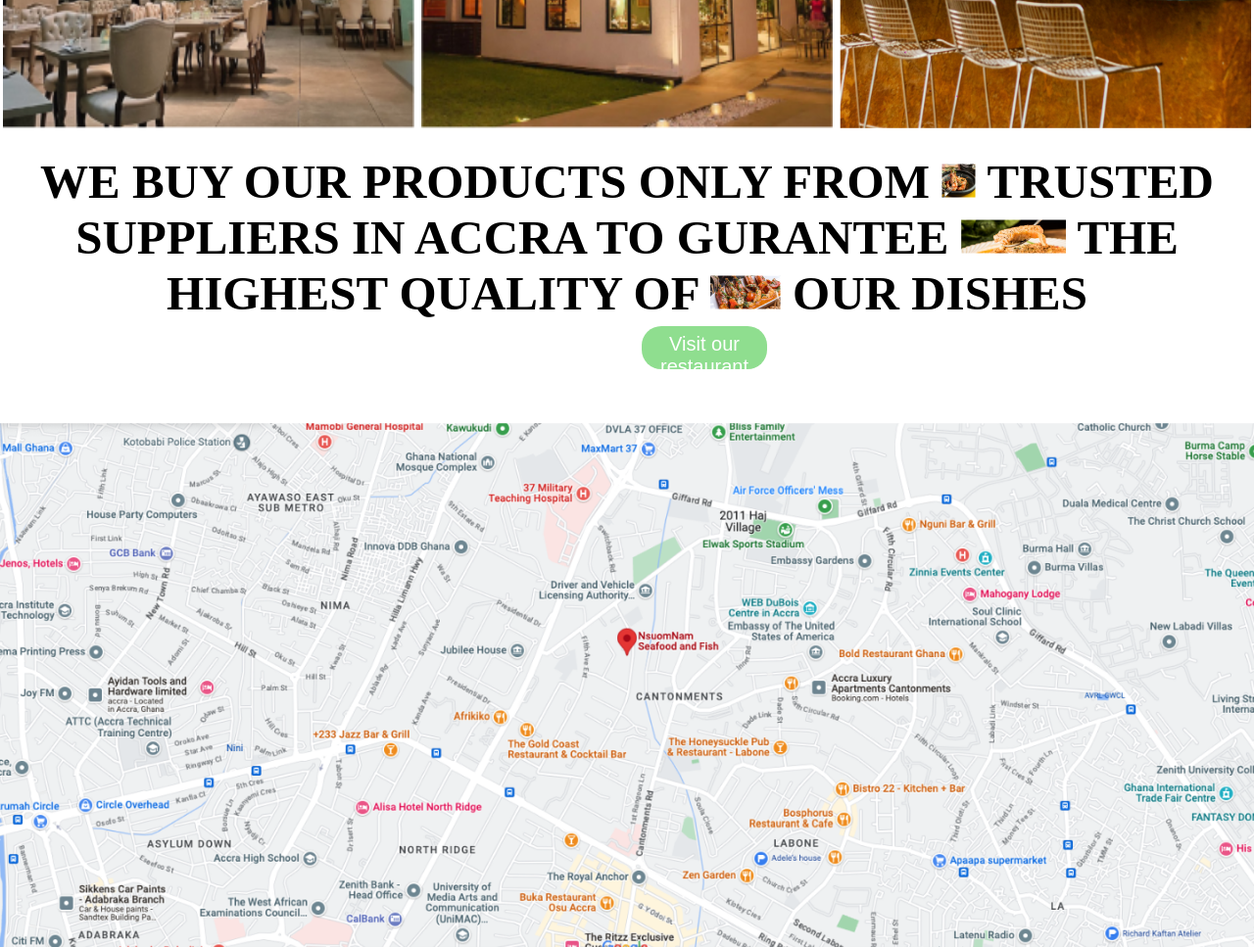
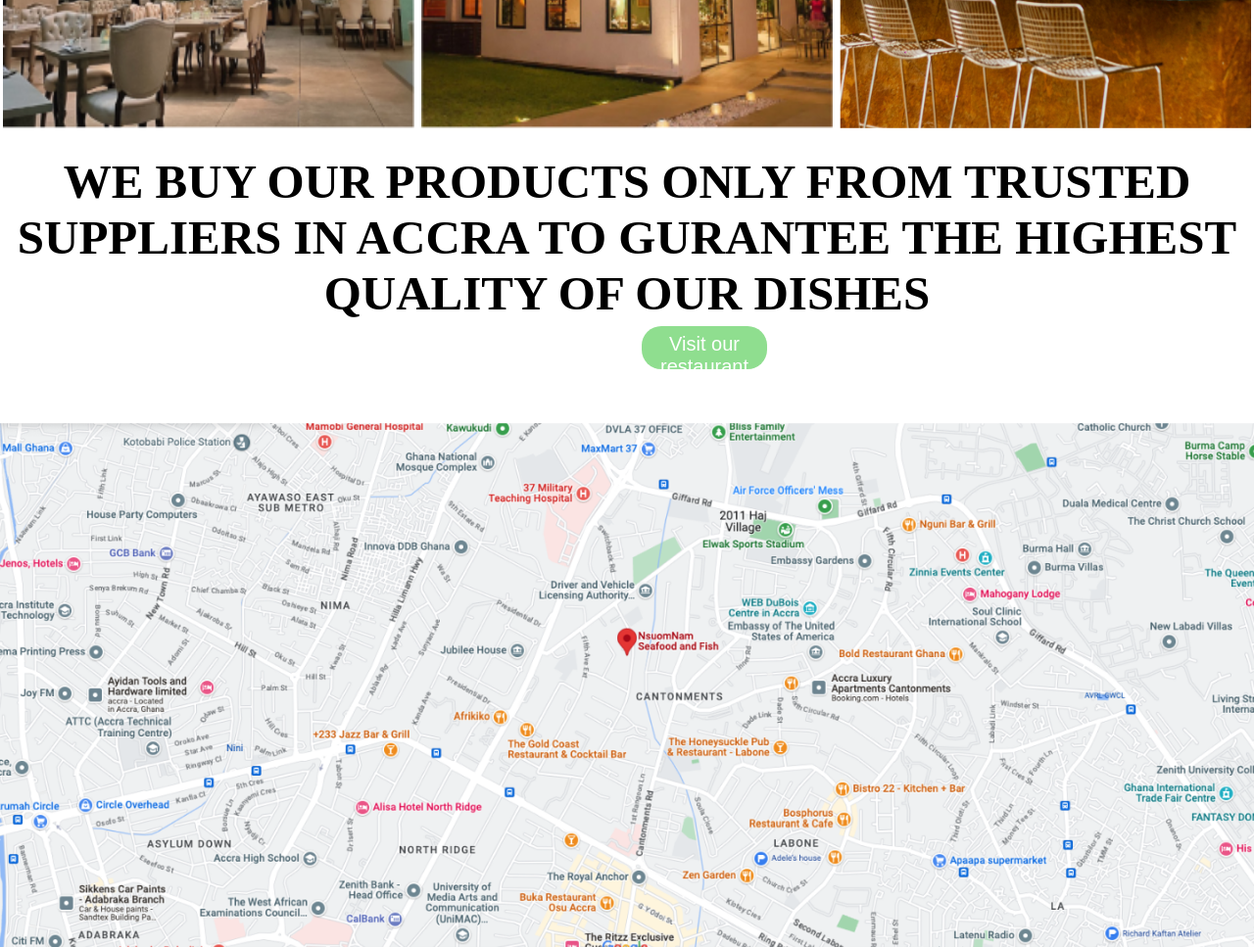
Before and after one commit to manii59/resto-website, a plain HTML site: page index.html in a window 1280 px wide. Shown: the part 6000-6967 px from the top of the page at 98% size. Drawn offline with Linux system fonts and the light colour scheme.

```diff
--- a/index.html
+++ b/index.html
@@ -226,10 +226,8 @@
 
 		<section class="product">
 			<div class="section-heading">
-				<h3 class="product_heading">we buy our products only from
-					<img src="./assets/images/view8a.png" class="product_image" alt=""/> trusted suppliers in accra to gurantee
-					<img src="./assets/images/view8c.png" class="product_image" alt=""/> the highest quality of
-					<img src="./assets/images/view8b.png" class="product_image" alt=""/> our dishes</h3>
+				<h3 class="product_heading">we buy our products only from trusted suppliers
+					in accra to gurantee the highest quality of our dishes</h3>
 			</div>
 
 			<div>
```
